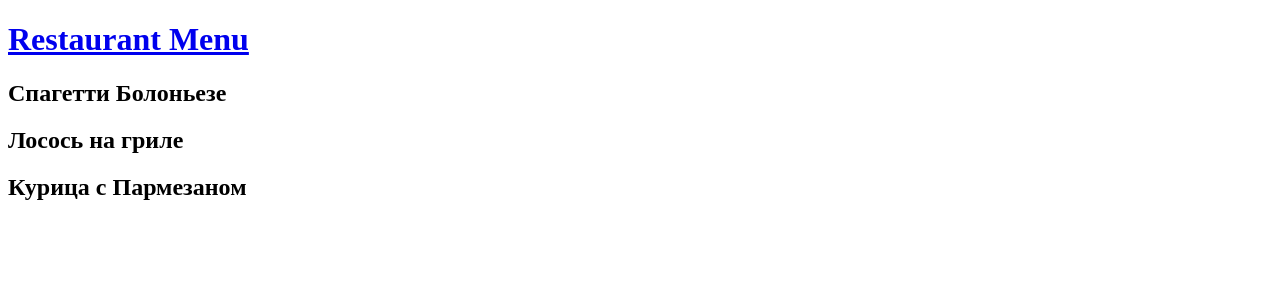
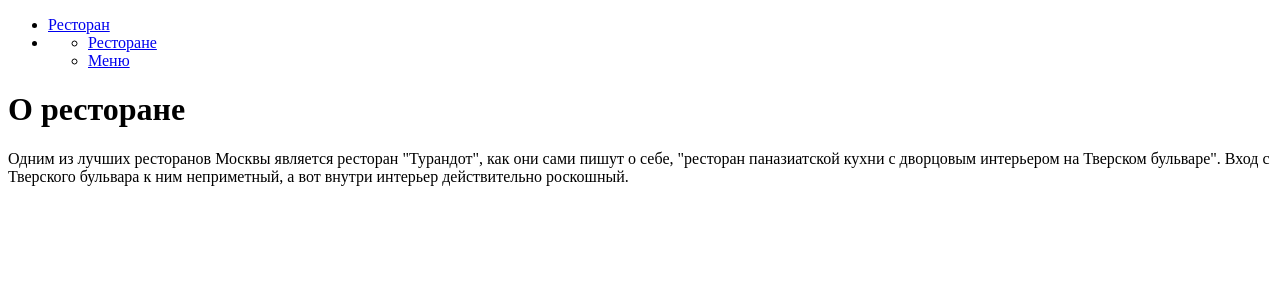
Before and after one commit to bgbisdbg/Restaurant, a Django app: page / in a window 1280 px wide. Shown: the top 300 px of the page. Run offline with Django 5.2, Linux system fonts and the light colour scheme; data comes from the database, SQL or seed files in the repository; both versions use the stored data as it was after the commit.

Commit message:
Error correction

```diff
--- /dev/null
+++ b/restaurant/menu/templates/menu/base.html
@@ -0,0 +1,24 @@
+<!DOCTYPE html>
+<html>
+<head>
+    <title>{% block title %}{% endblock %}</title>
+</head>
+<body>
+    <header>
+        <nav>
+            <ul>
+                <li><a href="admin/">Ресторан</a></li>
+                <li>
+                    <ul>
+                        <li><a href="{% url 'index' %}">Ресторане</a></li>
+                        <li><a href="{% url 'menu:menu' %}">Меню</a></li>
+                    </ul>
+                </li>
+            </ul>
+        </nav>
+    </header>
+    <main>
+        {% block content %}{% endblock %}
+    </main>
+</body>
+</html>
--- /dev/null
+++ b/restaurant/menu/templates/menu/index.html
@@ -0,0 +1,8 @@
+{% extends "menu/base.html" %}
+
+{% block title %}О компании{% endblock %}
+
+{% block content %}
+    <h1>О ресторане</h1>
+    <p>Одним из лучших ресторанов Москвы является ресторан "Турандот", как они сами пишут о себе, "ресторан паназиатской кухни с дворцовым интерьером на Тверском бульваре". Вход с Тверского бульвара к ним неприметный, а вот внутри интерьер действительно роскошный.</p>
+{% endblock %}
--- a/restaurant/menu/templates/menu/menu.html
+++ b/restaurant/menu/templates/menu/menu.html
@@ -1,5 +1,8 @@
-<!DOCTYPE html>
-<html>
+{% extends "menu/base.html" %}
+
+{% block title %}Контакты{% endblock %}
+
+{% block content %}
 <head>
     <title>Restaurant Menu</title>
     <style>
@@ -28,4 +31,4 @@
     </div>
 {% endfor %}
 </body>
-</html>
+{% endblock %}
--- a/restaurant/menu/urls.py
+++ b/restaurant/menu/urls.py
@@ -1,10 +1,9 @@
-# menu/urls.py
 from django.urls import path
-from . import views
-from menu.views import DescriptionListView
+from menu.views import DescriptionListView, IndexView
 
 app_name = 'menu'
 
 urlpatterns = [
-    path('', DescriptionListView.as_view(), name='menu')
+    path('', IndexView.as_view(), name='index'),
+    path('menu/', DescriptionListView.as_view(), name='menu')
 ]
--- a/restaurant/menu/views.py
+++ b/restaurant/menu/views.py
@@ -1,11 +1,14 @@
 from django.shortcuts import render
-from django.views.generic import ListView
+from django.views.generic import ListView, TemplateView
 
 from menu.models import DescriptionModel
 
 
 # Create your views here.
 
+class IndexView(TemplateView):
+    template_name = 'menu/index.html'
+
 
 class DescriptionListView(ListView):
     model = DescriptionModel
--- a/restaurant/restaurant/settings.py
+++ b/restaurant/restaurant/settings.py
@@ -9,7 +9,7 @@ https://docs.djangoproject.com/en/5.0/topics/settings/
 For the full list of settings and their values, see
 https://docs.djangoproject.com/en/5.0/ref/settings/
 """
-
+import os
 from pathlib import Path
 
 # Build paths inside the project like this: BASE_DIR / 'subdir'.
@@ -55,7 +55,9 @@ ROOT_URLCONF = 'restaurant.urls'
 TEMPLATES = [
     {
         'BACKEND': 'django.template.backends.django.DjangoTemplates',
-        'DIRS': [],
+        'DIRS': [
+                os.path.join(BASE_DIR, 'templates')
+        ],
         'APP_DIRS': True,
         'OPTIONS': {
             'context_processors': [
--- a/restaurant/restaurant/urls.py
+++ b/restaurant/restaurant/urls.py
@@ -16,10 +16,10 @@ Including another URLconf
 """
 from django.contrib import admin
 from django.urls import path, include
-
-
+from menu.views import IndexView
 
 urlpatterns = [
     path('admin/', admin.site.urls),
-    path('', include('menu.urls', namespace='menu'))
+    path('', IndexView.as_view(), name='index'),
+    path('menu/', include('menu.urls', namespace='menu'))
 ]
```
Also changed, not shown: restaurant/db.sqlite3.
